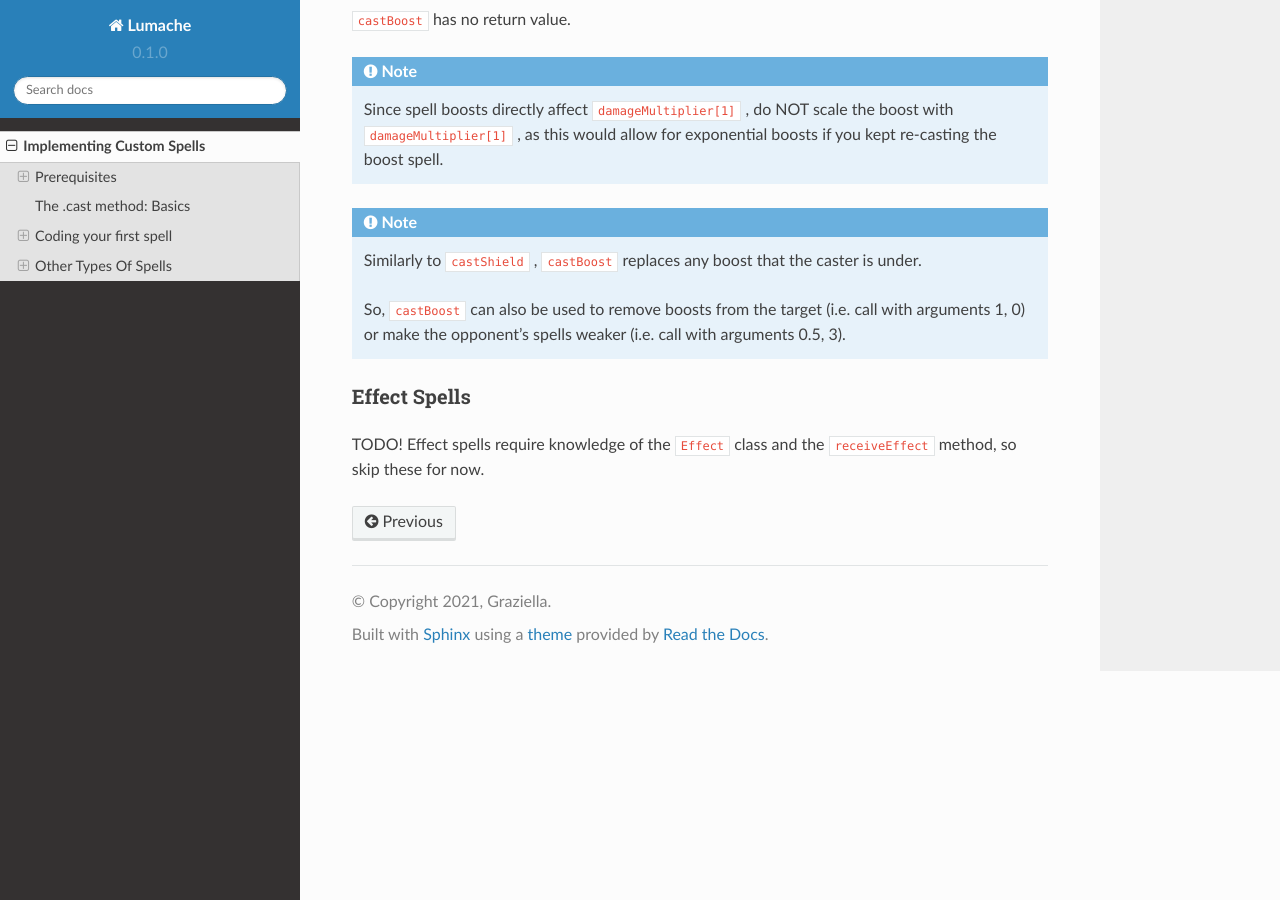
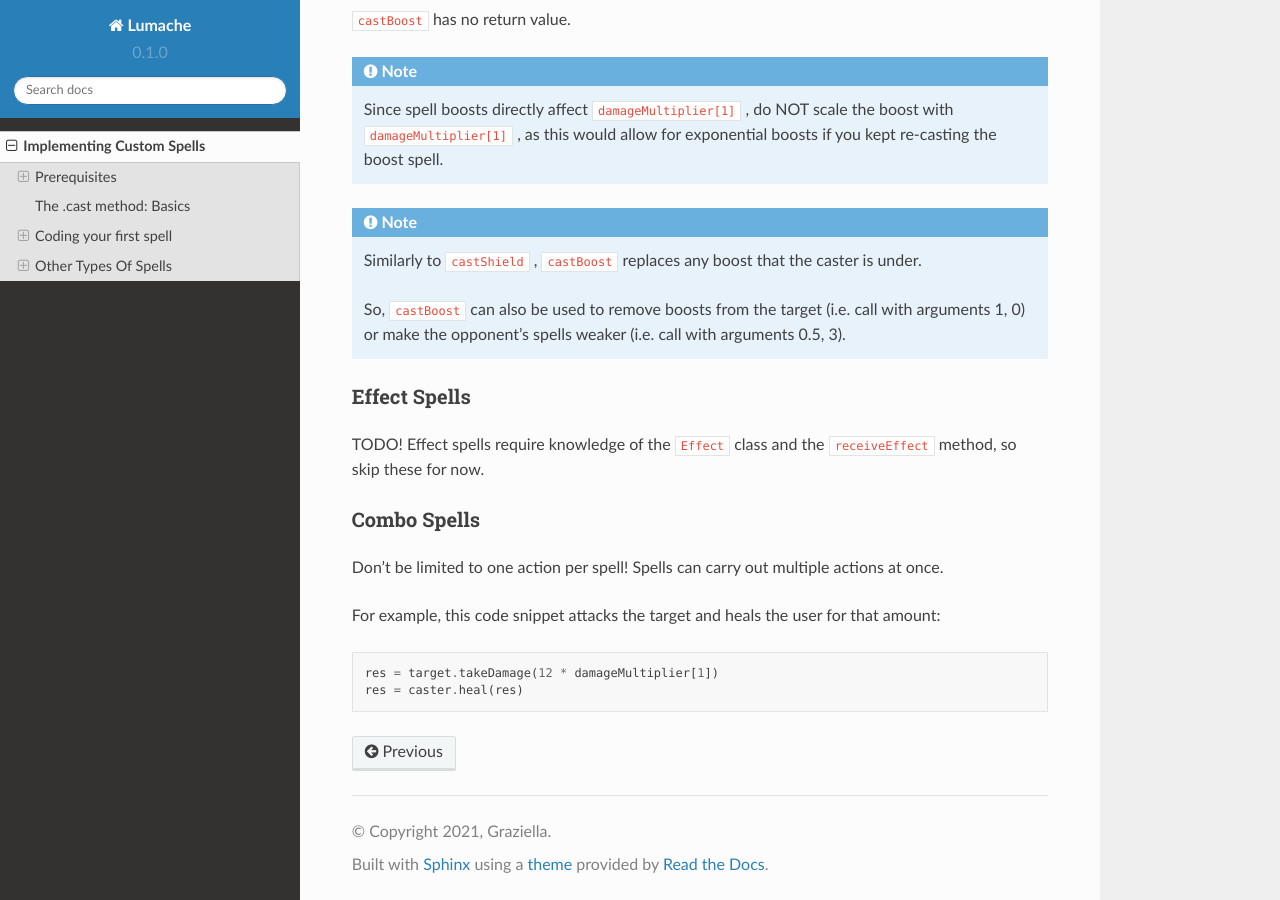
Before and after one commit to SmartyNotchy/FCP-Docs, a Sphinx documentation site: the page built from docs/source/spells.rst, in a window 1280 px wide and 900 px high, scrolled down 7757 px. Built offline with Sphinx 7.4.7 and the Read the Docs theme 2.0.0, drawn with Linux system fonts in a browser that asks for light colours.

Commit message:
Update spells.rst

```diff
--- a/docs/source/spells.rst
+++ b/docs/source/spells.rst
@@ -316,3 +316,13 @@ Effect Spells
 ~~~~~~~~~~~~~
 
 TODO! Effect spells require knowledge of the ``Effect`` class and the ``receiveEffect`` method, so skip these for now.
+
+Combo Spells
+~~~~~~~~~~~~
+
+Don't be limited to one action per spell! Spells can carry out multiple actions at once.
+
+For example, this code snippet attacks the target and heals the user for that amount::
+
+   res = target.takeDamage(12 * damageMultiplier[1])
+   res = caster.heal(res)
```
